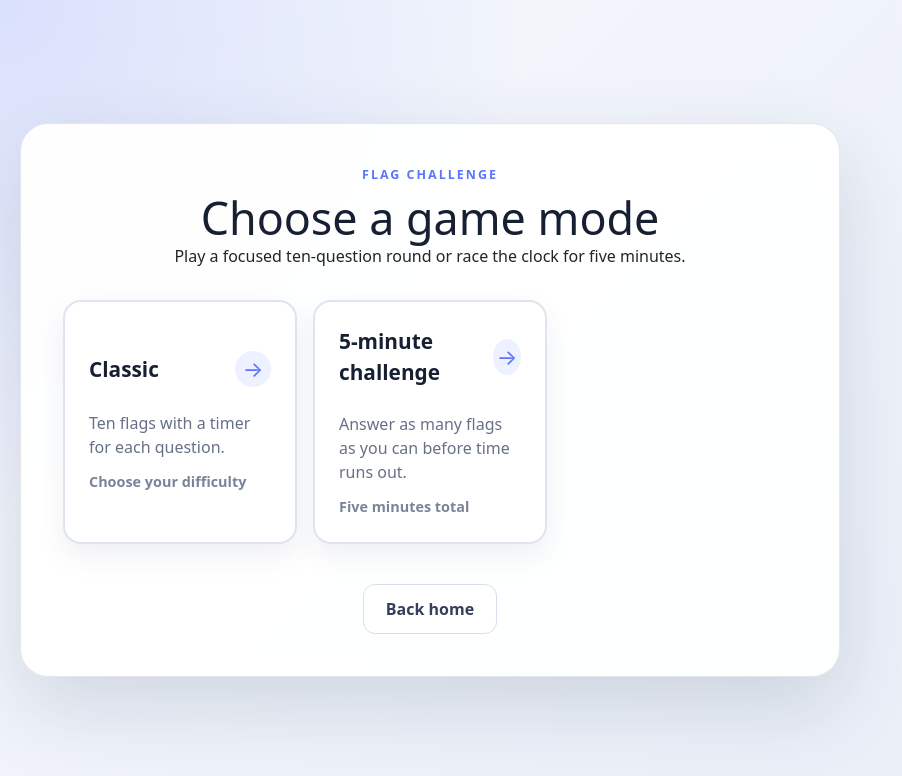
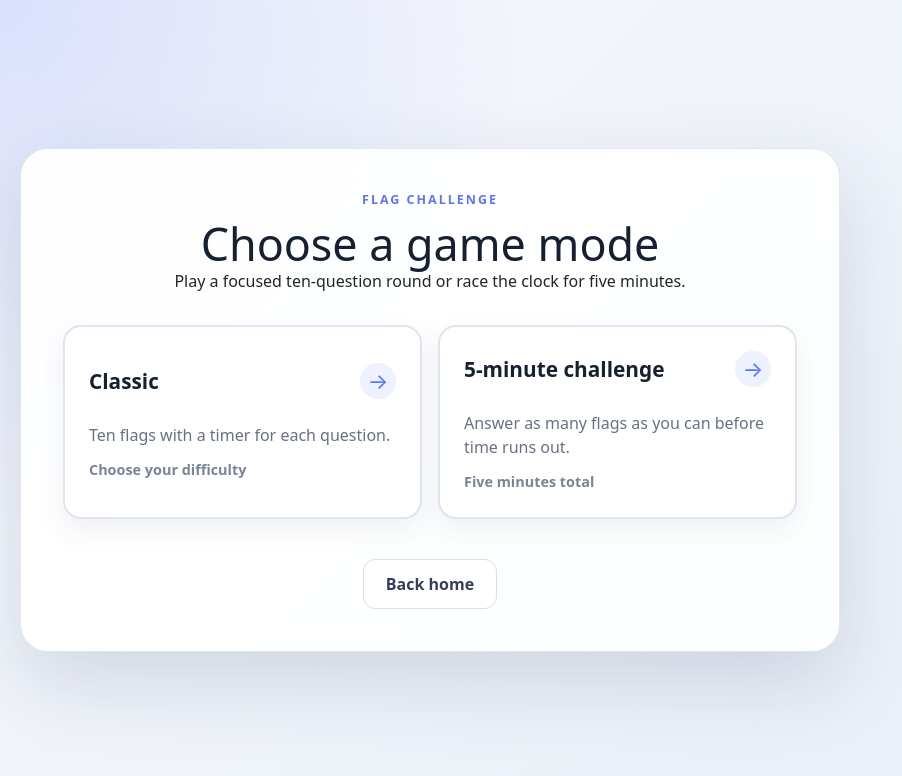
Before and after one commit to abhuraya/Flag_Quiz, a React (Vite) app: page /flags in a window 1280 px wide. Shown: the top 776 px of the page, without its empty margins (0-902 px from the left). Built offline with nearby package versions, Linux system fonts and the light colour scheme.

Commit message:
Tune responsive game mode layout

```diff
--- a/src/App.css
+++ b/src/App.css
@@ -835,7 +835,7 @@ button:disabled {
 }
 
 
-.game-mode-options {
+.difficulty-options.game-mode-options {
     grid-template-columns: repeat(2, minmax(0, 1fr));
 }
 
@@ -937,7 +937,8 @@ button:disabled {
 }
 
 @media (max-width: 720px) {
-    .difficulty-options {
+    .difficulty-options,
+    .difficulty-options.game-mode-options {
         grid-template-columns: 1fr;
     }
 
```
